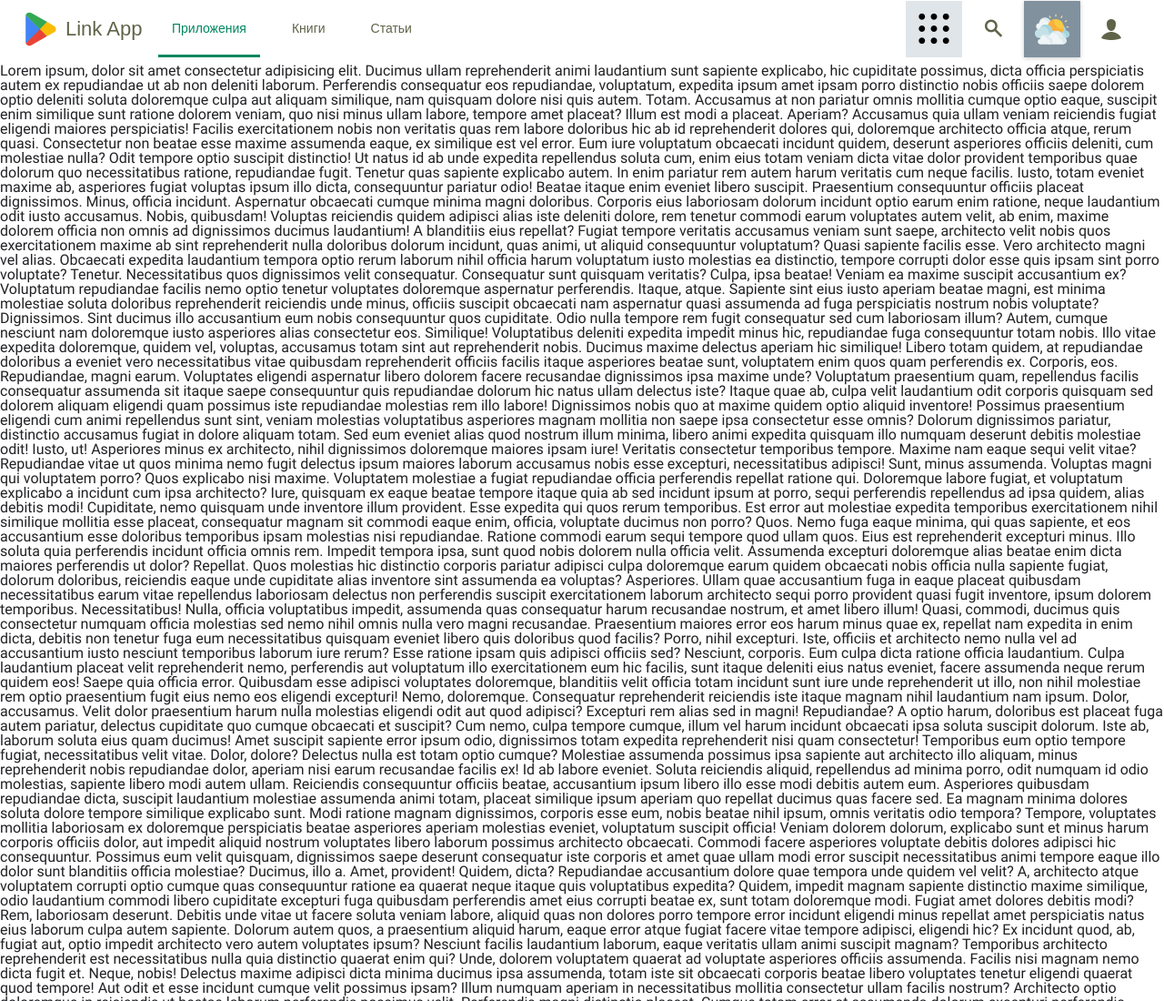
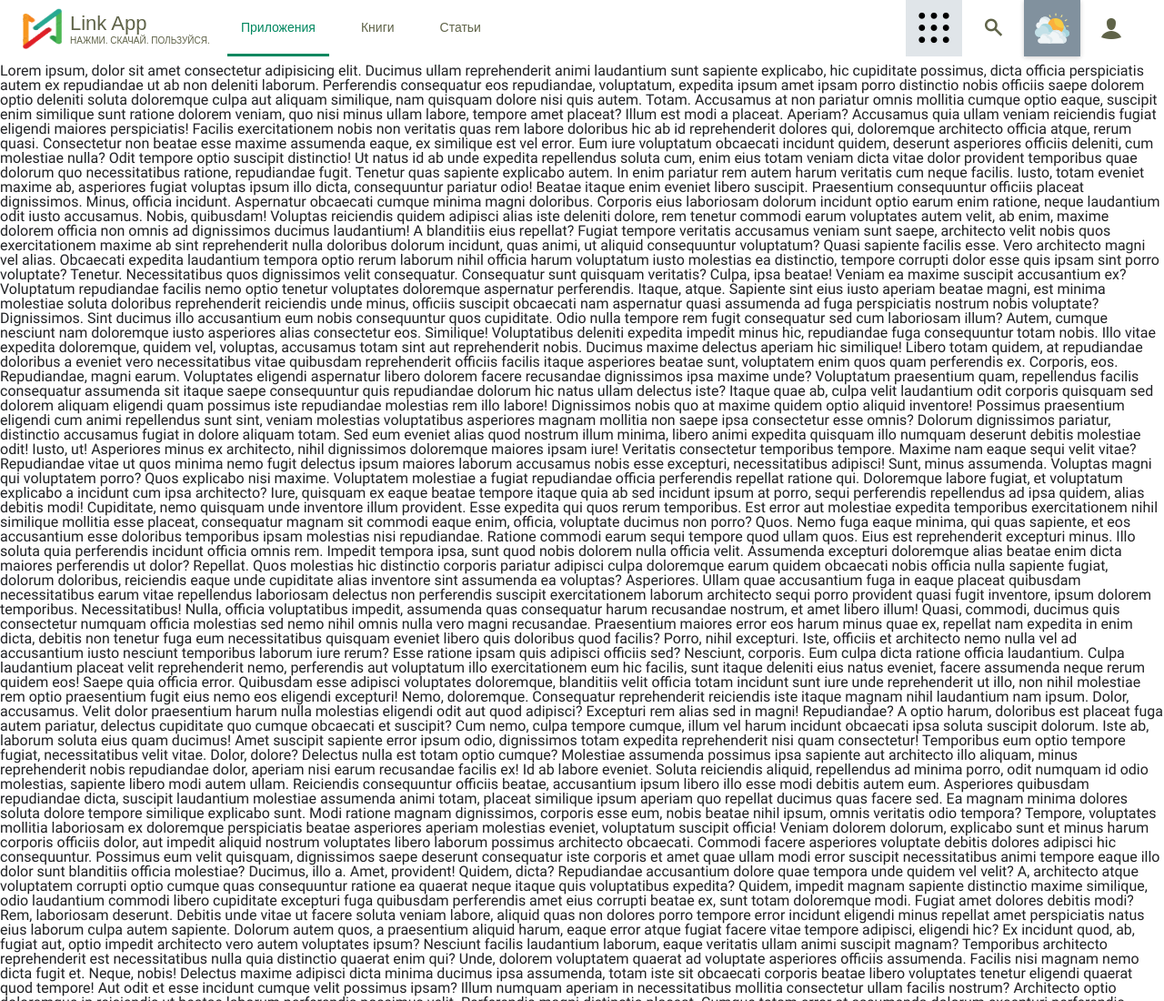
Before and after one commit to Igrok95Ronin/linkapp-v1, a website: page index.html in a window 1280 px wide. Shown: the top 1100 px of the page at 91% size. Drawn offline with Linux system fonts and the light colour scheme; files whose address does not match are found by name.

Commit message:
добавлен логотип

```diff
--- a/app/scss/style.scss
+++ b/app/scss/style.scss
@@ -44,6 +44,7 @@ body{
     position: fixed;
     width: 100%;
     top: 0;
+    left: 0;
 }
 .header__boxShadow {
     box-shadow: 0 0 10px rgb(60 64 67 / 30%), 0 0 5px 2px rgb(60 64 67 / 15%);
@@ -68,13 +69,20 @@ body{
     align-items: center;
     margin: 0 14px 0px 0;
     color: $colorMenuText;
-    padding: 12px 0;
-    width: 136px;
+    padding: 5px 0;
+    width: 212px;
 }
 .header__logo-svg {
     margin: 0 8px 0 0;
+    width: 45px;
+    height: 45px;
 }
 .header__logo-txt {
+}
+.header__clickDownloadUse{
+    font-size: 10px;
+    display: block;
+    line-height: 10px;
 }
 .header__menu {
     display: grid;
--- a/index.html
+++ b/index.html
@@ -16,24 +16,9 @@
             <nav class="header-nav">
                 <div class="header__menu-inner">
                     <a class="header__logo" href="#">
-                        <svg class="header__logo-svg" aria-hidden="true" width="40" height="40" viewBox="0 0 40 40"
-                            xmlns="http://www.w3.org/2000/svg">
-                            <path fill="none" d="M0,0h40v40H0V0z"></path>
-                            <g>
-                                <path
-                                    d="M19.7,19.2L4.3,35.3c0,0,0,0,0,0c0.5,1.7,2.1,3,4,3c0.8,0,1.5-0.2,2.1-0.6l0,0l17.4-9.9L19.7,19.2z"
-                                    fill="#EA4335"></path>
-                                <path
-                                    d="M35.3,16.4L35.3,16.4l-7.5-4.3l-8.4,7.4l8.5,8.3l7.5-4.2c1.3-0.7,2.2-2.1,2.2-3.6C37.5,18.5,36.6,17.1,35.3,16.4z"
-                                    fill="#FBBC04"></path>
-                                <path d="M4.3,4.7C4.2,5,4.2,5.4,4.2,5.8v28.5c0,0.4,0,0.7,0.1,1.1l16-15.7L4.3,4.7z"
-                                    fill="#4285F4"></path>
-                                <path
-                                    d="M19.8,20l8-7.9L10.5,2.3C9.9,1.9,9.1,1.7,8.3,1.7c-1.9,0-3.6,1.3-4,3c0,0,0,0,0,0L19.8,20z"
-                                    fill="#34A853"></path>
-                            </g>
-                        </svg>
-                        <span class="header__logo-txt">Link App</span>
+                        <img class="header__logo-svg" src="/assets/img/logo2.png" alt="">
+                        <span class="header__logo-txt">Link App <span class="header__clickDownloadUse">НАЖМИ. СКАЧАЙ.
+                                ПОЛЬЗУЙСЯ.</span> </span>
                     </a>
                     <div class="header__menu">
                         <ul>
```
Also changed, not shown: assets/css/style.min.css, assets/img/logo1.png (added), assets/img/logo2.png (added).
